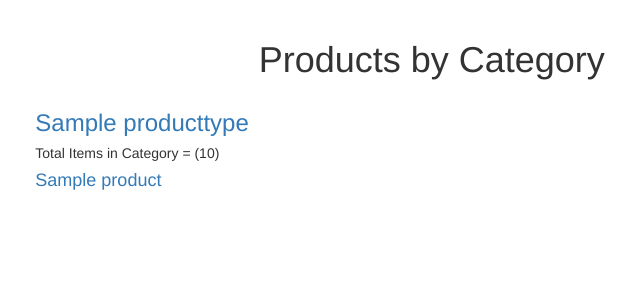
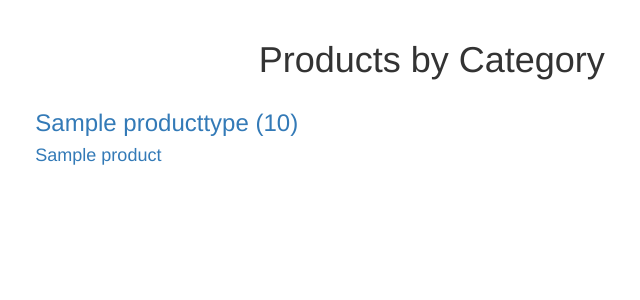
Before and after one commit to Karma-Khameleons/bangazon-website, a Django app: page /categories/ in a window 1280 px wide. Shown: the part 52-352 px from the top of the page, without its empty margins (183-823 px from the left). Run offline with Django 3.2, Linux system fonts and the light colour scheme; tables that the repository leaves empty hold one stand-in row (values such as "Sample post"); some libraries are stand-ins or nearby versions.

Commit message:
updated categories

```diff
--- a/bangazon_website/bang_app/templates/categories.html
+++ b/bangazon_website/bang_app/templates/categories.html
@@ -7,9 +7,8 @@
 <div class="row">
 	{% for category in category_list %}
 	<div class="col-md-10 col-md-offset-2">
-		<h3><a href="{% url 'bang_app:product_list' id=category.id %}">{{ category.label }}</a></h3>
-		{% for p in category.products %}
-			<h5>Total Items in Category = ({{p.quantity}})</h5>
+		<h3><a href="{% url 'bang_app:product_list' id=category.id %}">{{ category.label }}
+		{% for p in category.products %}({{p.quantity}})</a></h3>
 			<h4><a href="{% url 'bang_app:product_detail' id=p.id %}">{{p.name}}</a></h4>
 		{% endfor %}
 	</div>
```
